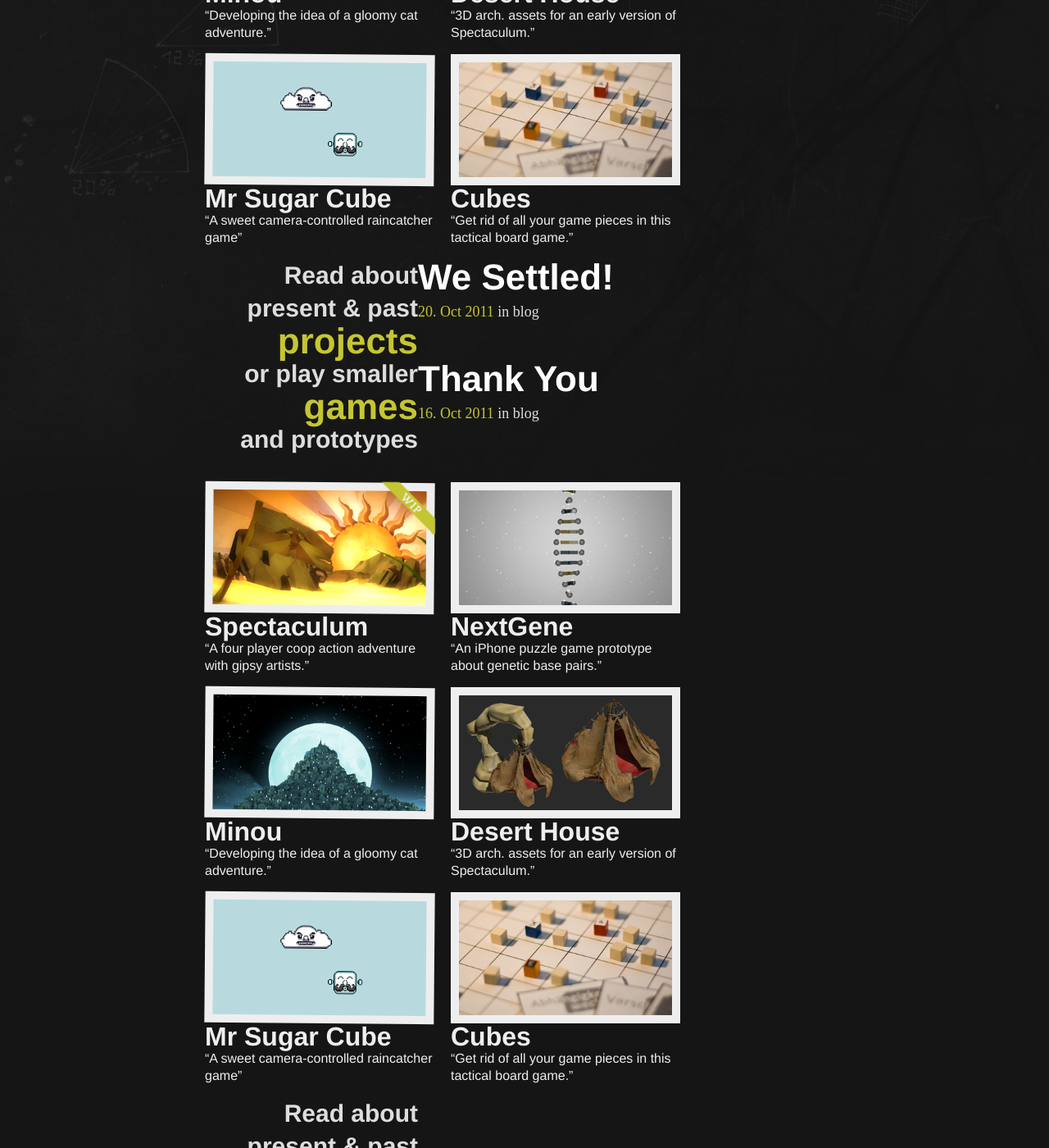
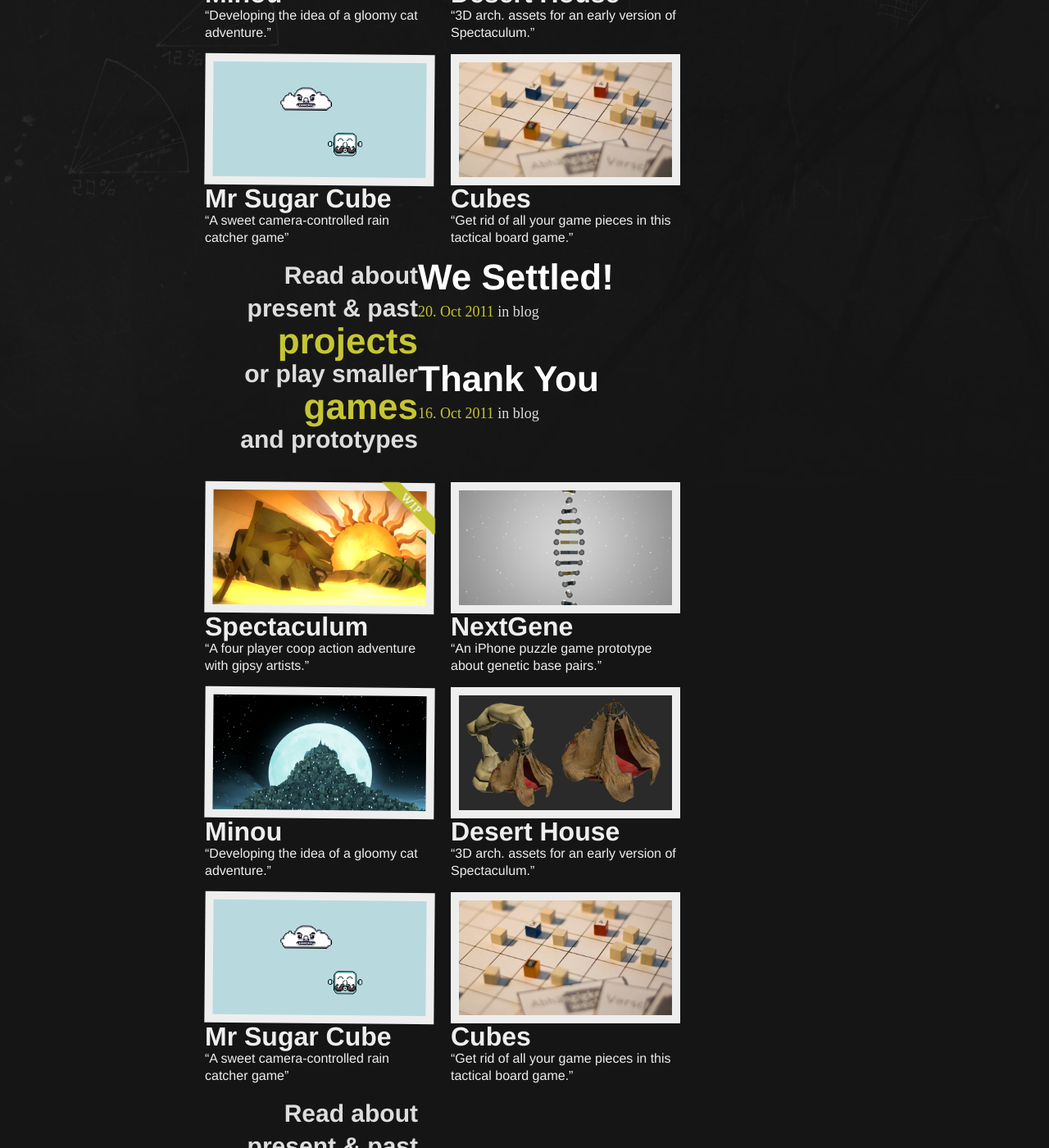
Before and after one commit to zapp/zapp.github.com, a Jekyll site: the page built from index.html, in a window 1280 px wide and 1400 px high, scrolled down 1016 px. Shown: the whole window at 82% size. Built offline with Jekyll 4.4.1, drawn with Linux system fonts in a browser that asks for light colours; nearby versions of some CDN libraries; some of the changed text lies outside the part shown.

Commit message:
orhtographic correction

```diff
--- a/_posts/2011-10-13-mr-sugar-cube.md
+++ b/_posts/2011-10-13-mr-sugar-cube.md
@@ -2,7 +2,7 @@
 title:       Mr Sugar Cube
 layout:      game
 categories:  games
-description: A sweet camera-controlled raincatcher game
+description: A sweet camera-controlled rain catcher game
 banner_url:  /img/banner/mrsugarcube.png
 
 gallery_path:   /img/games/mr-sugar-cube/gallery
@@ -20,7 +20,7 @@
        alt="Mr. Sugar Cube himself"
      title="Artwork by David Junge">
 
-The project was a cooperative work of my friend David Junge and Me and was made
+The project was a cooperative work of my friend David Junge and me and was made
 with [Processing][processing].
 
 It is a little rain catcher game and it is upt to you to protect Mr. Sugar Cube
```
